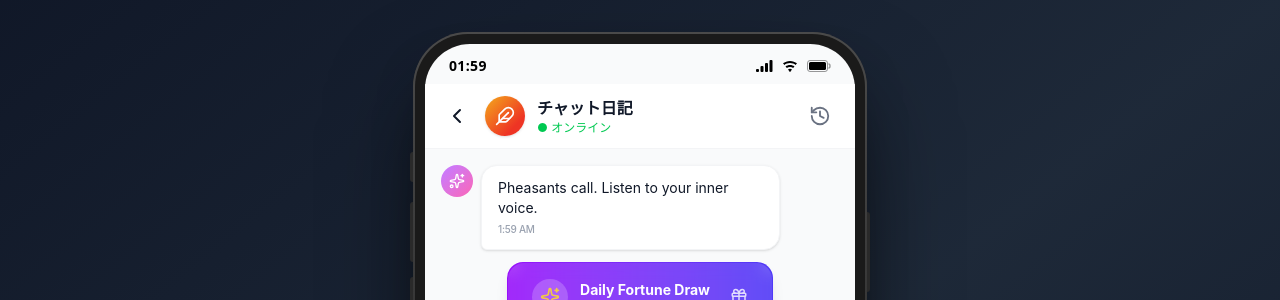
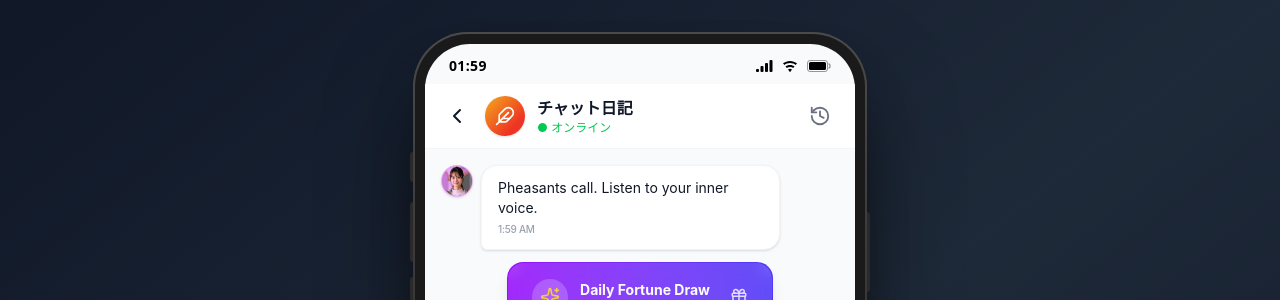
Before and after one commit to cachep-xidau/omikuji, a React (Vite) app: page /#/chat-diary in a window 1280 px wide. Shown: the top 300 px of the page. Built offline with nearby package versions, Linux system fonts and the light colour scheme.

Commit message:
style: apply custom AI avatar and standard purple-pink gradient design

```diff
--- a/src/components/AISuggestion.jsx
+++ b/src/components/AISuggestion.jsx
@@ -39,12 +39,14 @@ const AISuggestion = ({ suggestion }) => {
             {/* Header */}
             <div className="flex justify-between items-start mb-4">
                 <div className="flex items-center gap-2">
-                    <img
-                        src={getImagePath('images/companion_avatar.png')}
-                        alt="AI Avatar"
-                        className="w-8 h-8 rounded-full bg-indigo-100 object-cover"
-                        onError={(e) => { e.target.src = 'https://ui-avatars.com/api/?name=AI&background=6366f1&color=fff'; }}
-                    />
+                    <div className="w-8 h-8 rounded-full bg-gradient-to-br from-purple-400 to-pink-400 flex items-center justify-center overflow-hidden border border-purple-100/50 shadow-sm">
+                        <img
+                            src={getImagePath('images/companion_avatar.png')}
+                            alt="AI Avatar"
+                            className="w-full h-full object-cover"
+                            onError={(e) => { e.target.src = 'https://ui-avatars.com/api/?name=AI&background=c084fc&color=fff'; }}
+                        />
+                    </div>
                     <div>
                         <h3 className="text-sm font-bold text-indigo-900">AI 運解析</h3>
                         <p className="text-[10px] text-indigo-600 font-medium">AI Fortune Analysis</p>
--- a/src/screens/ChatDiaryScreen.jsx
+++ b/src/screens/ChatDiaryScreen.jsx
@@ -12,12 +12,29 @@ import { getImagePath } from '../utils/imagePath';
 import { getDailySeasonGreeting } from '../utils/seasonalGreetings';
 import { getCurrentMicroseason } from '../data/microseasons';
 
+// Unified AI Avatar Component
+const AIAvatar = ({ size = 8 }) => (
+    <div className={`w-${size} h-${size} rounded-full bg-gradient-to-br from-purple-400 to-pink-400 flex items-center justify-center mr-2 flex-shrink-0 overflow-hidden relative border border-purple-100/50 shadow-sm`}>
+        <img
+            src={getImagePath('images/companion_avatar.png')}
+            alt="AI"
+            className="w-full h-full object-cover relative z-10"
+            onError={(e) => {
+                e.target.style.display = 'none';
+                e.target.nextSibling.style.display = 'block';
+            }}
+        />
+        <Sparkles
+            size={Math.round(size * 2)}
+            className="text-white hidden absolute"
+        />
+    </div>
+);
+
 // Mirror Insight Bubble Component (Styled as a friend's message)
 const MirrorInsightBubble = ({ data, time }) => (
     <div className="flex justify-start mb-3">
-        <div className="w-8 h-8 rounded-full bg-gradient-to-br from-purple-400 to-pink-400 flex items-center justify-center mr-2 flex-shrink-0">
-            <Sparkles size={16} className="text-white" />
-        </div>
+        <AIAvatar />
         <div className="max-w-[75%] rounded-2xl px-4 py-3 bg-white border border-gray-100 text-gray-900 rounded-bl-md shadow-sm">
             <p className="text-sm text-gray-800 leading-relaxed font-medium">
                 {data.text}
@@ -220,9 +237,7 @@ const MessageBubble = ({ message, isUser, onFortuneClick, onNavigate }) => {
     if (message.type === 'walking_proposal') {
         return (
             <div className="flex justify-start mb-3">
-                <div className="w-8 h-8 rounded-full bg-gradient-to-br from-purple-400 to-pink-400 flex items-center justify-center mr-2 flex-shrink-0">
-                    <Sparkles size={16} className="text-white" />
-                </div>
+                <AIAvatar />
                 <div className="max-w-[80%] rounded-2xl px-4 py-3 bg-white border border-gray-100 text-gray-900 rounded-bl-md shadow-sm">
                     <p className="text-sm leading-relaxed font-medium">
                         {message.text}
@@ -246,11 +261,7 @@ const MessageBubble = ({ message, isUser, onFortuneClick, onNavigate }) => {
 
     return (
         <div className={`flex ${isUser ? 'justify-end' : 'justify-start'} mb-3`}>
-            {!isUser && (
-                <div className="w-8 h-8 rounded-full bg-gradient-to-br from-purple-400 to-pink-400 flex items-center justify-center mr-2 flex-shrink-0">
-                    <Sparkles size={16} className="text-white" />
-                </div>
-            )}
+            {!isUser && <AIAvatar />}
             <div className={`max-w-[75%] rounded-2xl px-4 py-3 ${isUser
                 ? 'bg-gray-900 text-white rounded-br-md'
                 : 'bg-white border border-gray-100 text-gray-900 rounded-bl-md shadow-sm'
```
Also changed, not shown: public/images/companion_avatar.png.
